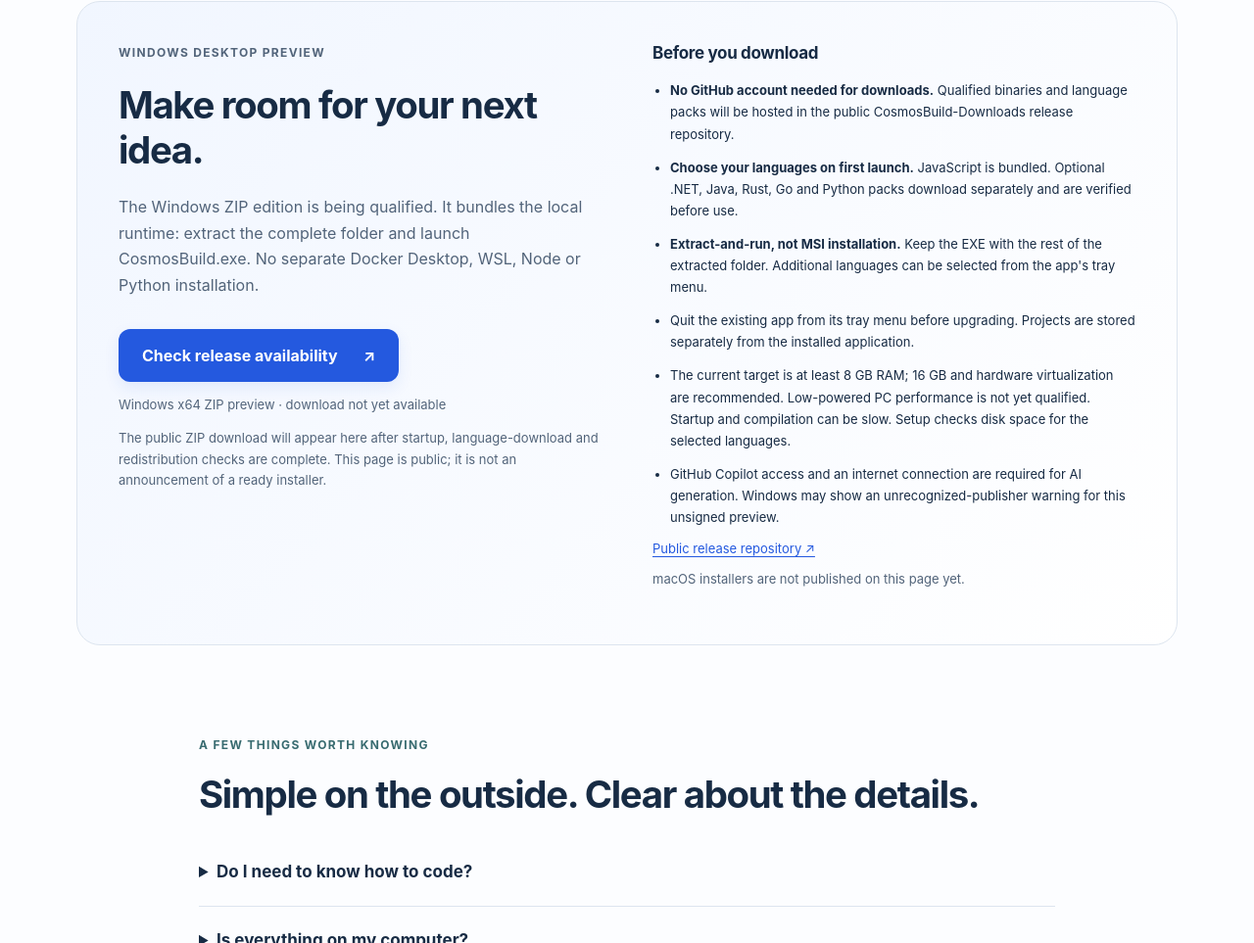
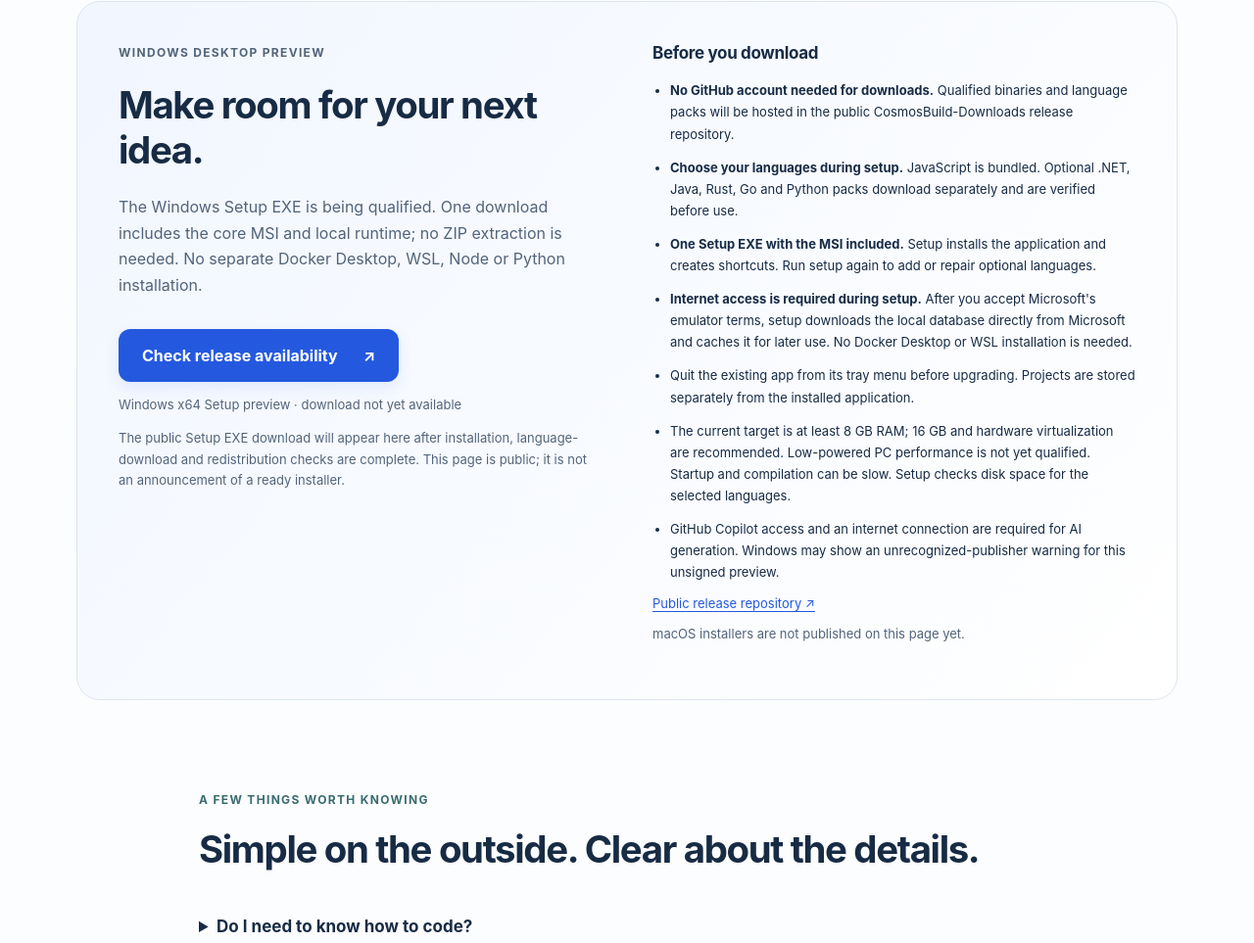
Before and after one commit to TheovanKraay/CosmosBuild-Downloads, a plain HTML site: page index.html in a window 1280 px wide. Shown: the part 2912-3875 px from the top of the page at 98% size. Drawn offline with Linux system fonts and the light colour scheme.

Commit message:
Describe single-file setup and direct Microsoft emulator download
Keep download availability explicitly pending until release checks are complete.

Co-authored-by: Copilot <223556219+Copilot@users.noreply.github.com>

```diff
--- a/index.html
+++ b/index.html
@@ -162,8 +162,8 @@
             <p class="eyebrow">Windows desktop preview</p>
             <h2 id="download-title">Make room for your next idea.</h2>
             <p>
-              The Windows ZIP edition is being qualified. It bundles the local
-              runtime: extract the complete folder and launch CosmosBuild.exe.
+              The Windows Setup EXE is being qualified. One download includes
+              the core MSI and local runtime; no ZIP extraction is needed.
               No separate Docker Desktop, WSL, Node or Python installation.
             </p>
             <a
@@ -172,10 +172,10 @@
               >Check release availability <span aria-hidden="true">↗</span></a
             >
             <p class="subtle">
-              Windows x64 ZIP preview · download not yet available
+              Windows x64 Setup preview · download not yet available
             </p>
             <p class="subtle">
-              The public ZIP download will appear here after startup,
+              The public Setup EXE download will appear here after installation,
               language-download and redistribution checks are complete.
               This page is public; it is not an announcement of a ready installer.
             </p>
@@ -189,14 +189,20 @@
                 public CosmosBuild-Downloads release repository.
               </li>
               <li>
-                <strong>Choose your languages on first launch.</strong>
+                <strong>Choose your languages during setup.</strong>
                 JavaScript is bundled. Optional .NET, Java, Rust, Go and Python
                 packs download separately and are verified before use.
               </li>
               <li>
-                <strong>Extract-and-run, not MSI installation.</strong>
-                Keep the EXE with the rest of the extracted folder. Additional
-                languages can be selected from the app's tray menu.
+                <strong>One Setup EXE with the MSI included.</strong>
+                Setup installs the application and creates shortcuts. Run setup
+                again to add or repair optional languages.
+              </li>
+              <li>
+                <strong>Internet access is required during setup.</strong>
+                After you accept Microsoft's emulator terms, setup downloads
+                the local database directly from Microsoft and caches it for
+                later use. No Docker Desktop or WSL installation is needed.
               </li>
               <li>
                 Quit the existing app from its tray menu before upgrading.
@@ -290,7 +296,7 @@
           <summary>Where is the GitHub Pages site?</summary>
           <p>
             This public site is hosted from CosmosBuild-Downloads. The application
-            source repository remains private. ZIP and language-pack downloads
+            source repository remains private. Setup and language-pack downloads
             will be published only after their release checks pass.
           </p>
         </details>
```
